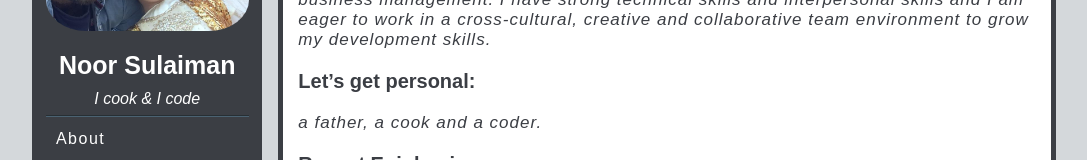
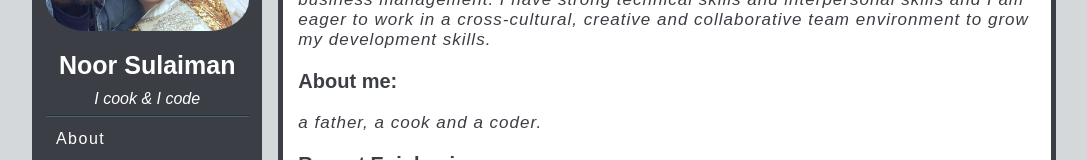
Before and after one commit to NoorSulaiman/Final-project, a React (Create React App) app: page / in a window 1280 px wide. Shown: the part 199-359 px from the top of the page, without its empty margins (96-1183 px from the left). Built offline with nearby package versions, Linux system fonts and the light colour scheme.

Commit message:
update resume file

```diff
--- a/src/components/display/about/about.js
+++ b/src/components/display/about/about.js
@@ -8,7 +8,7 @@ const About =() =>{
     <div className="paragraphs">
          <h3>Professional summary</h3>
         <p>I am a full-stack web developer with a background in information technology and business management. I have strong technical skills and interpersonal skills and I am eager to work in a cross-cultural, creative and collaborative team environment to grow my development skills.</p>
-        <h3>Let’s get personal: </h3>
+        <h3>About me: </h3>
         <p>a father, a cook and a coder.</p>
 
         <h3>Recent Epiphanies:</h3>
```
Also changed, not shown: 1 other file (tests, documents, lock files or other folders).
